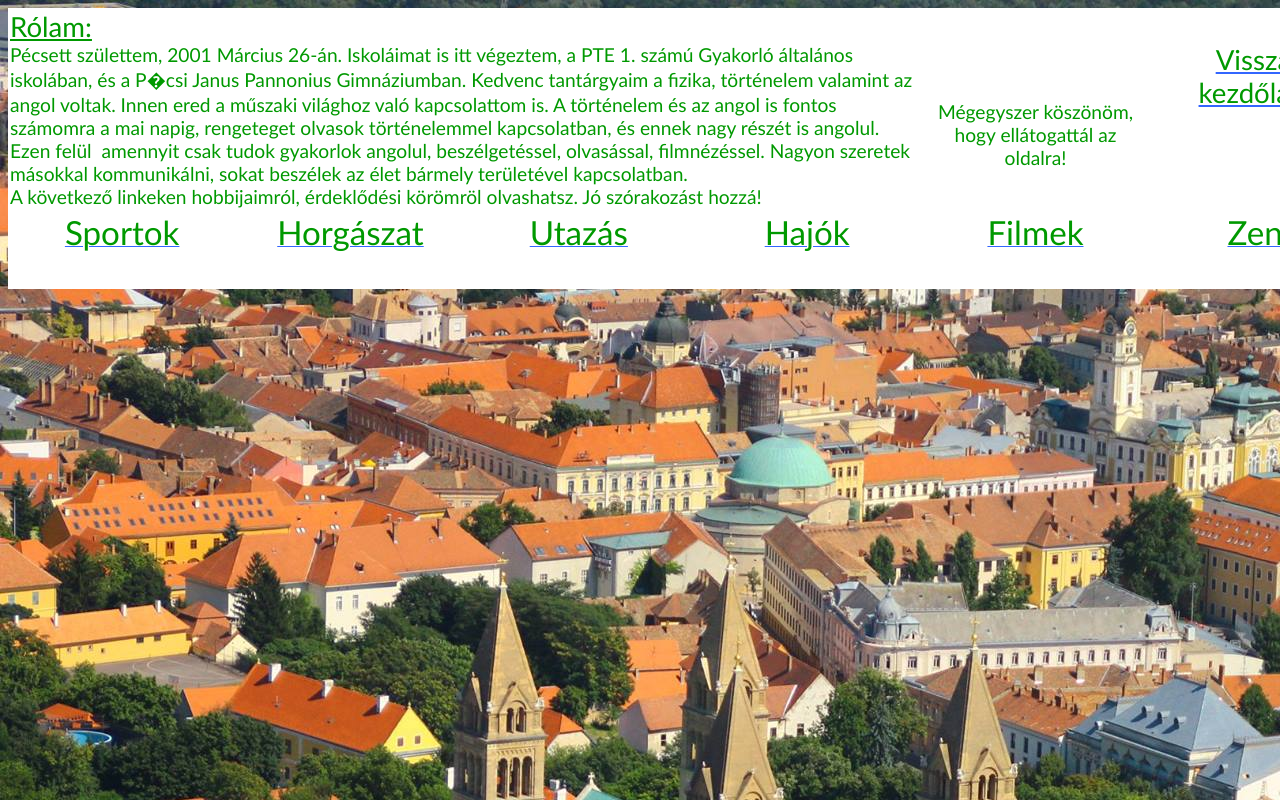
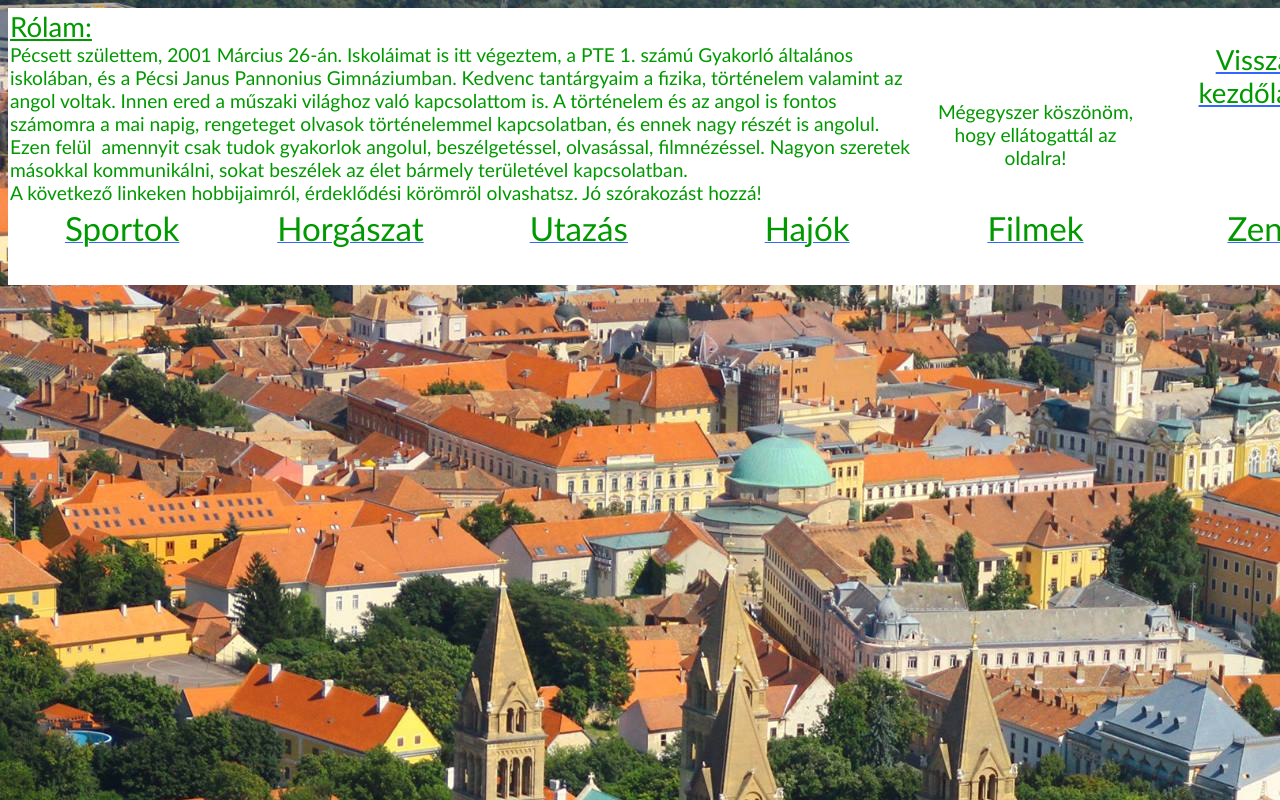
Before and after one commit to SimonSoma/SimonSoma.github.io, a plain HTML site: page rolam.html in a window 1280 px wide. Shown: the top 800 px of the page. Drawn offline with Linux system fonts and the light colour scheme.

Commit message:
eleventh commit

```diff
--- a/rolam.html
+++ b/rolam.html
@@ -8,7 +8,7 @@
     <tr>
       <td colspan="4" rowspan="1" style="vertical-align: top; background-color: white; font-family: Gill Sans MT; color: rgb(0, 153, 0);"><big><big style="text-decoration: underline;"><big>Rólam:</big></big><br>
 Pécsett születtem, 2001 Március 26-án. Iskoláimat is itt végeztem, a PTE
-1. számú Gyakorló általános iskolában, és a P�csi Janus Pannonius
+1. számú Gyakorló általános iskolában, és a Pécsi Janus Pannonius
 Gimnáziumban. Kedvenc tantárgyaim a fizika, történelem valamint az
 angol voltak. Innen ered a műszaki világhoz való kapcsolattom is. A
 történelem és az angol is fontos számomra a mai napig, rengeteget
```
